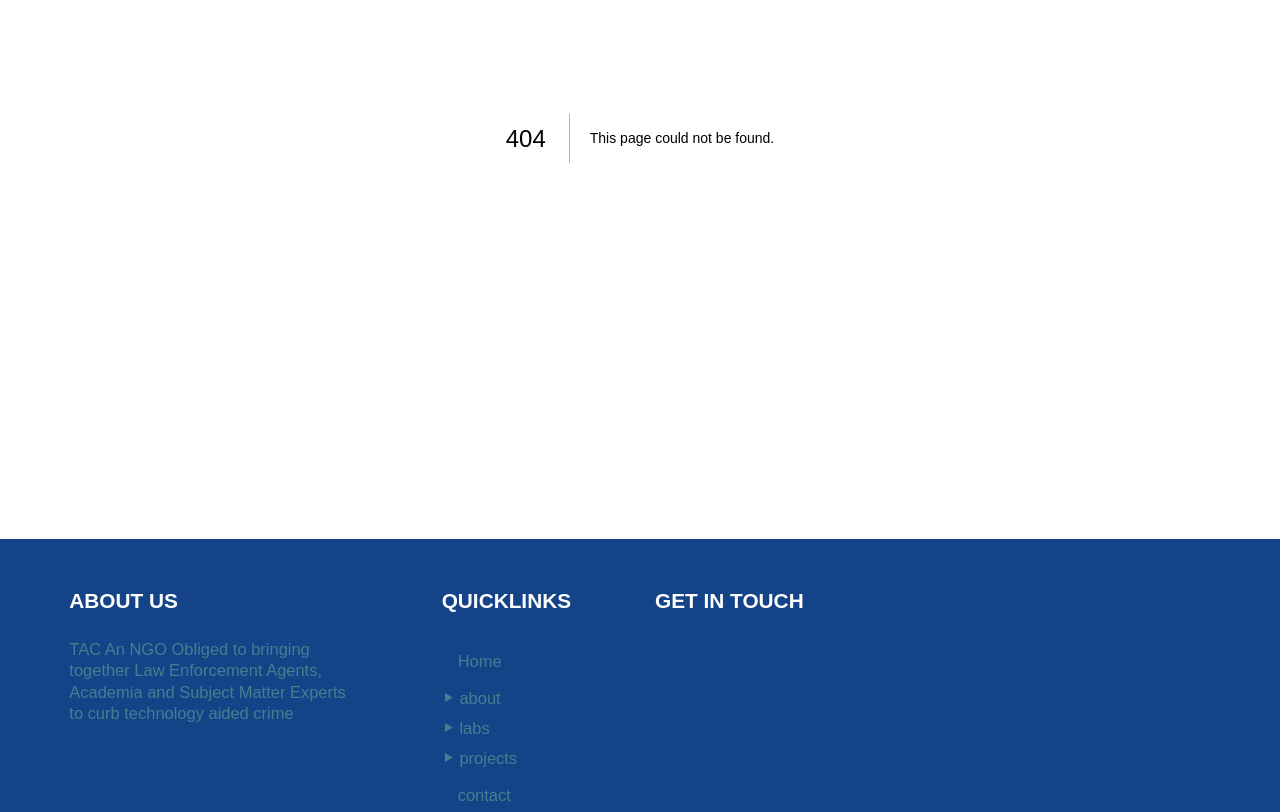
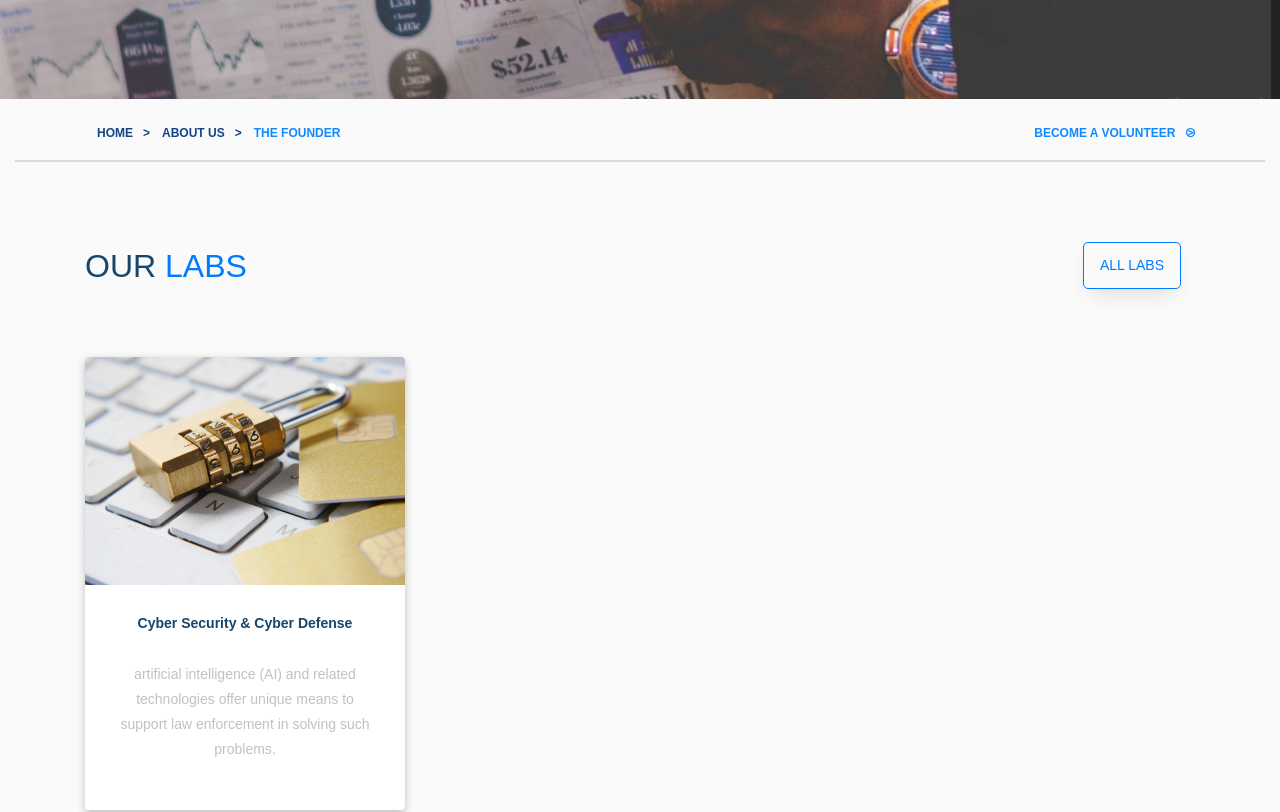
Before and after one commit to Ekaji/tac-africa-website, a Next.js app: page /all_labs in a window 1280 px wide. Before the commit this address had no page. Shown: the part 340-1152 px from the top of the page. Built offline with nearby package versions, Linux system fonts and the light colour scheme.

Commit message:
worked on all labs page

```diff
--- /dev/null
+++ b/pages/all_labs.jsx
@@ -0,0 +1,150 @@
+ /* eslint-disable @next/next/no-img-element */
+/* eslint-disable react/jsx-key */
+
+import { Accordion, Container, Form, Row, Col} from 'react-bootstrap'
+// import Styles from '../styles/page.styles/allLabs.module.scss'
+import Button_ from '../components/button.jsx'
+import Link from 'next/link'
+import HeroBanner from '../components/layout/nav_bar/heroBanner.jsx'
+
+import styles from '../styles/component.styles/ourLabs.module.scss'
+import Carousel from "react-multi-carousel";
+import "react-multi-carousel/lib/styles.css";
+
+const All_labs = () => {
+
+    const data =  [
+        {
+          title: 'Cyber Security & Cyber Defense',  //https://www.pexels.com/photo/close-up-view-of-a-golden-coin-315788/
+          image: '/cyber defence.jpg',
+          text: 'artificial intelligence (AI) and related technologies offer unique means to support law enforcement in solving such problems.',
+          link: '/cyber_security_and_cyber_defense',
+        },
+        {
+          title: 'Artificial Intelligence And Robotics',
+          image: '/ai and robotics.jpg',
+          text: 'artificial intelligence (AI) and related technologies offer unique means to support law enforcement in solving such problems.',
+          link: '/artificial_intelligence_and_robotics',
+        },
+        {
+          title: 'Blockchain And Payment Gateways',
+          image: 'piles-coins-with-plant-front-graph.jpg',
+          text: 'artificial intelligence (AI) and related technologies offer unique means to support law enforcement in solving such problems.',
+          link: '/blockchain_and_crypto_lab',
+        },
+        {
+          title: 'Drone & Counter Drone',
+          image: 'pexels-dids-3657268.jpg',
+          text: 'artificial intelligence (AI) and related technologies offer unique means to support law enforcement in solving such problems.',
+          link: '/drone_and_counter_drone',
+        },
+
+
+      ]
+
+
+  const backgroundImg =  "/advisory board.png";
+
+  return(
+    <>
+      <HeroBanner activeLink={'THE FOUNDER'} text={'About us'} backgroundImg={ backgroundImg } />
+
+
+      <Container style={{paddingTop: '3em', paddingBottom: '5em'}} >
+
+<div className={ ['d-flex justify-content-between text-uppercase ', styles.carousel_header__component].join(' ')} >
+  <h2 className={ styles.carousel_container__title } > Our <span className='text-primary ' >Labs</span></h2>
+  <Button_ title={'ALL LABS'} variant={'outline-primary'} />
+</div>
+
+    { data.map((edge, i) => (
+          <div key={i} className={[, styles.carousel_component_inner].join(' ')}  >
+              <div className={ styles.carousel_image }>
+                <img className={ styles.carousel_image } src={ edge?.image } alt={ edge.image } />
+                <div className={ styles.carousel_mask } >
+                  <div className={ styles.carousel_button__container } >
+                    <Link href={edge.link}>
+                      <a>
+                        <Button_ title={'Learn More'} variant={'outline-light' } style={{border: '2px solid white'}} />
+                      </a>
+                    </Link>
+                  </div>
+                </div>
+              </div>
+              <div className={ styles.carousel_details } >
+                <h2 className={ styles.carousel_title } >{ edge?.title }</h2>
+                <p className={ styles.carousel_text } >{ edge?.text }</p>
+              </div>
+          </div>
+    )) }
+</Container>
+
+
+        {/* <div className='ex text-center'>
+            <p>Below are a selection of projects that we have partnered with and fully support their community development goals. Featured Projects. Blockchain & Payment Gateways</p>
+        </div>
+
+
+        <div className={"row padding"}>
+				<div className={"col-md-4"}>
+					<div className={"card text-center"}>
+						<img className={"card-img"} src={"/drone and counter drone.png"} alt=""></img>
+						<div className={"card-body"}>
+							<h4>Cyber Security & Cyber Defence</h4>
+							<p>Major technological disruptions, like artificial intelligence and machine learning, are their way to the industrial robotics industry.</p>
+						</div>
+					</div>
+				</div>
+
+                <div className={"col-md-4"}>
+					<div className={"card text-center"}>
+						<img className={"card-img"} src={"/drone and counter drone.png"} alt=""></img>
+						<div className={"card-body"}>
+							<h4>Cyber Security & Cyber Defence</h4>
+							<p>Major technological disruptions, like artificial intelligence and machine learning, are their way to the industrial robotics industry.</p>
+						</div>
+					</div>
+				</div>
+
+                <div className={"col-md-4"}>
+					<div className={"card text-center"}>
+						<img className={"card-img"} src={"/drone and counter drone.png"} alt=""></img>
+						<div className={"card-body"}>
+							<h4>Cyber Security & Cyber Defence</h4>
+							<p>Major technological disruptions, like artificial intelligence and machine learning, are their way to the industrial robotics industry.</p>
+						</div>
+					</div>
+				</div>
+
+                <div className={"col-md-4"}>
+					<div className={"card text-center"}>
+						<img className={"card-img"} src={"/drone and counter drone.png"} alt=""></img>
+						<div className={"card-body"}>
+							<h4>Cyber Security & Cyber Defence</h4>
+							<p>Major technological disruptions, like artificial intelligence and machine learning, are their way to the industrial robotics industry.</p>
+						</div>
+					</div>
+				</div>
+
+                <div className={"col-md-4"}>
+					<div className={"card text-center"}>
+						<img className={"card-img"} src={"/drone and counter drone.png"} alt=""></img>
+						<div className={["card-body", styles.card_body__h4].join(' ')}>
+							<h4 className=''>Cyber Security & Cyber Defence</h4>
+							<p>Major technological disruptions, like artificial intelligence and machine learning, are their way to the industrial robotics industry.</p>
+						</div>
+					</div>
+				</div>
+
+        </div> */}
+
+
+
+
+
+
+    </>
+  )
+}
+
+export default All_labs;
--- /dev/null
+++ b/styles/page.styles/allLabs.module.scss
@@ -0,0 +1,7 @@
+@import '../abstracts/variables';
+
+.card_body__h4{
+    font-size: 20px;
+    font-weight: 900;
+    text-transform: uppercase;
+  }
```
Also changed, not shown: 1 other file (tests, documents, lock files or other folders).
